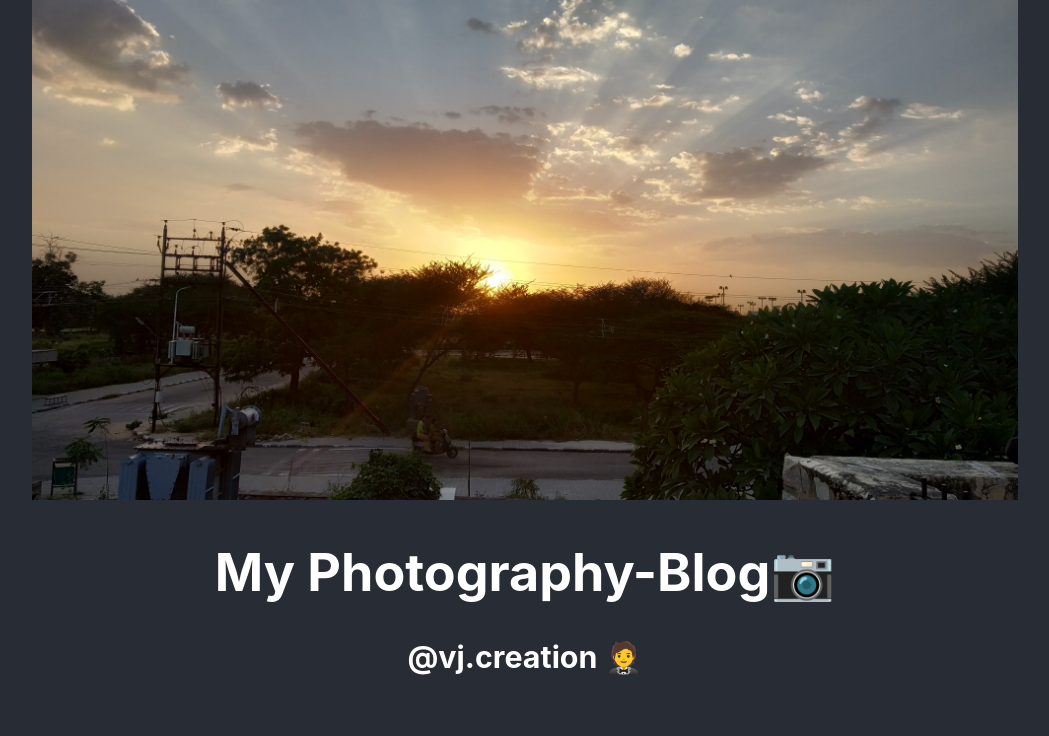
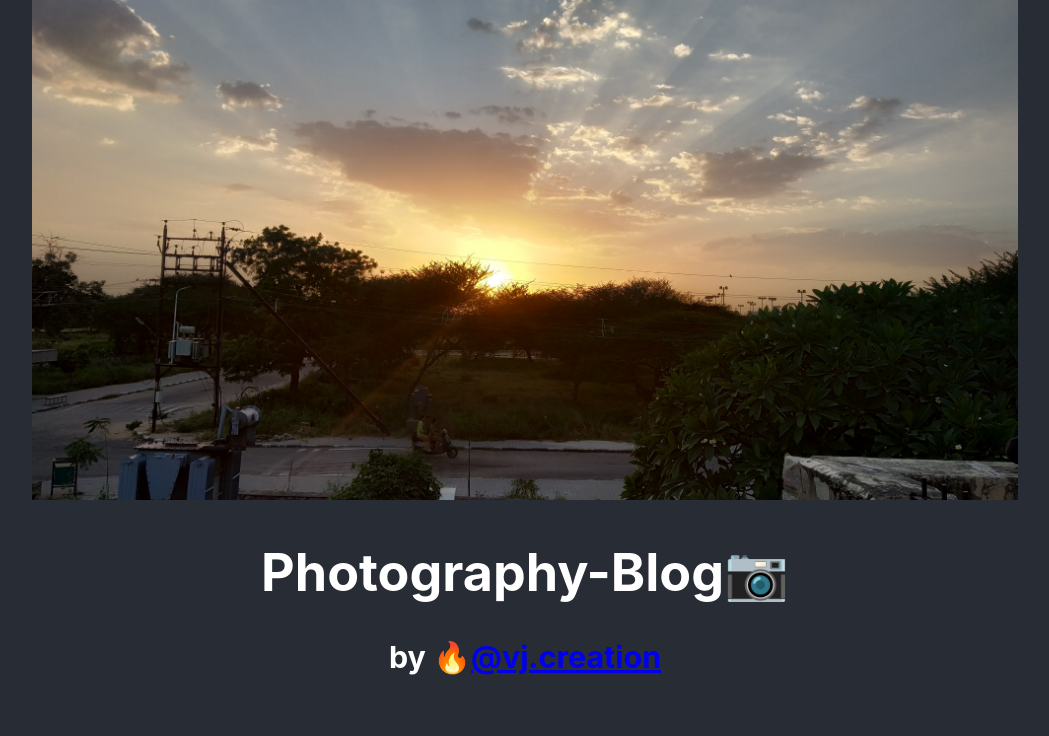
Before and after one commit to vj-creation/React-Photojournal, a React (Create React App) app: page / in a window 1280 px wide. Shown: the top 736 px of the page, without its empty margins (115-1164 px from the left). Built offline with nearby package versions, Linux system fonts and the light colour scheme; grey boxes are pictures that could not be loaded.

Commit message:
Update App.js

```diff
--- a/src/App.js
+++ b/src/App.js
@@ -9,8 +9,8 @@ function App() {
       <header className="App-header">
         <BannerImage />
         <div>
-          <h1>My Photography-Blog📷</h1>
-          <h3>@vj.creation 🤵</h3>
+          <h1>Photography-Blog📷</h1>
+          <h3>by 🔥<a href="https://www.instagram.com/vj.creation" color="#FF0000">@vj.creation</a></h3>
           <AlbumMaker />
         </div>
       </header>
```
